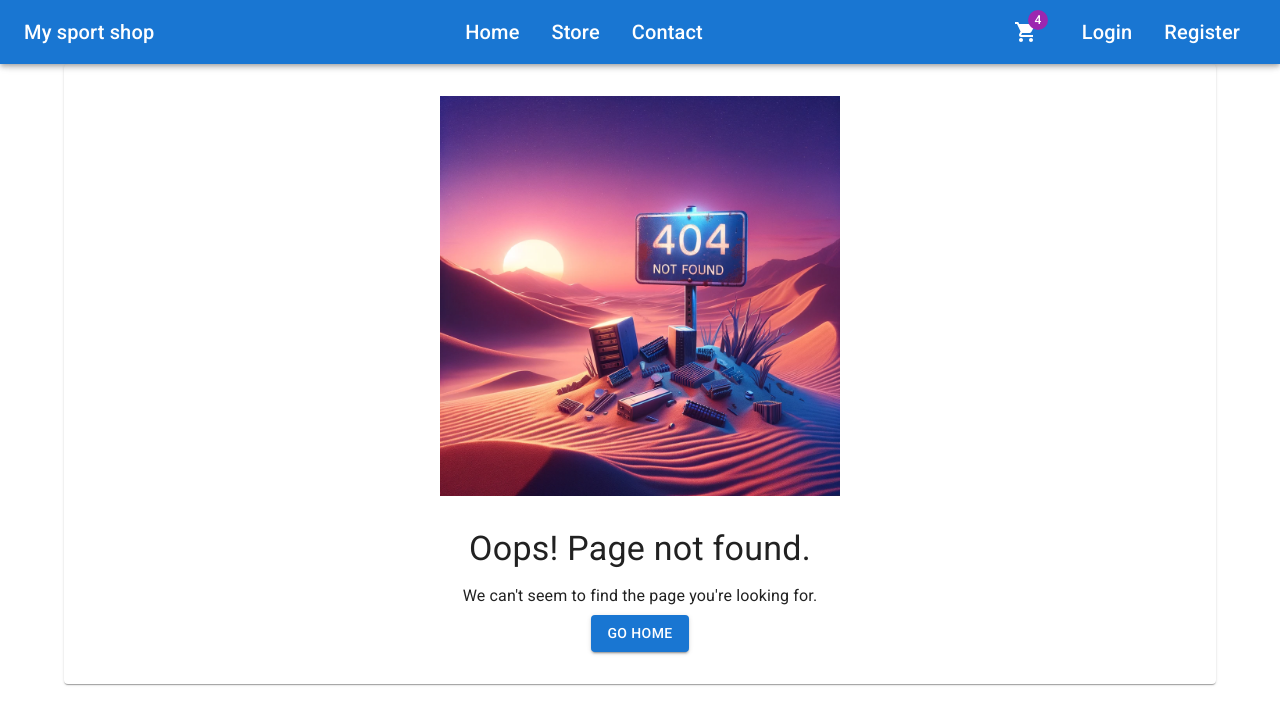
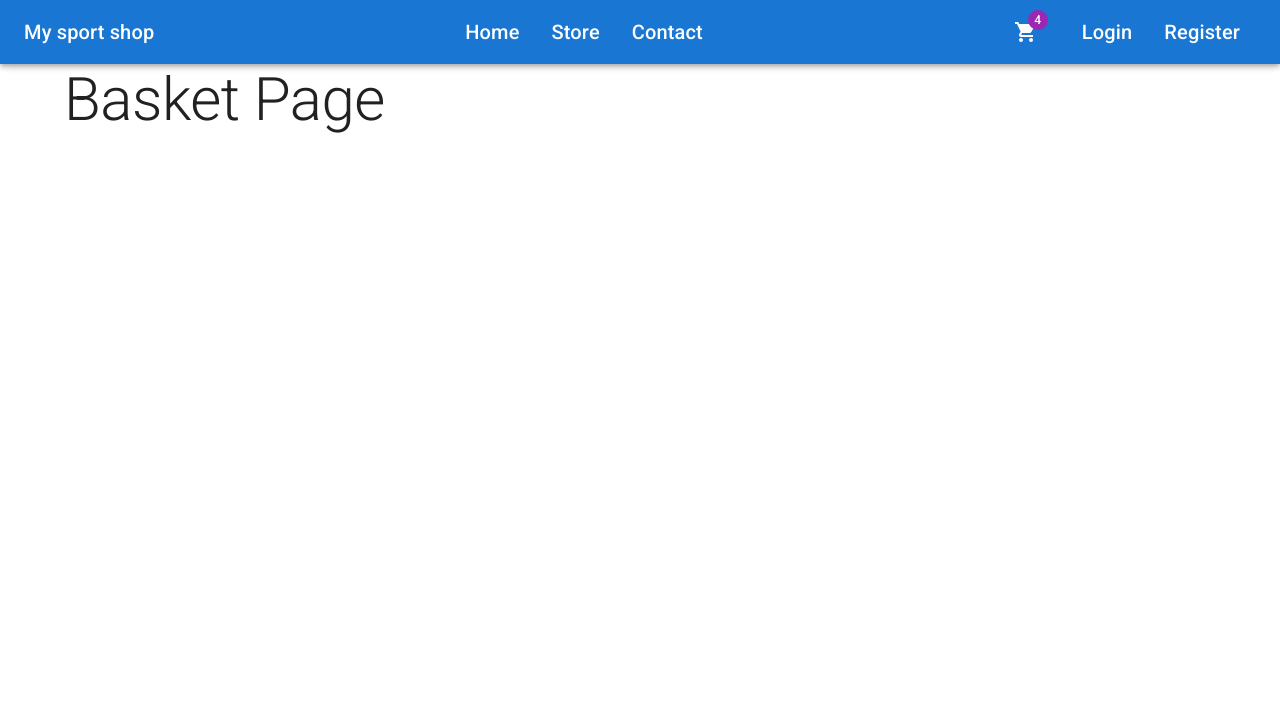
Before and after one commit to mbie95/SportShop, a React (Vite) app in the folder sportshopclient/: page /basket in a window 1280 px wide. Before the commit this address led to /not-found. Shown: the top 724 px of the page. Built offline with nearby package versions, Linux system fonts and the light colour scheme.

Commit message:
Create BasketPage

```diff
--- a/sportshopclient/src/app/layout/Header.tsx
+++ b/sportshopclient/src/app/layout/Header.tsx
@@ -1,6 +1,6 @@
 import { AppBar, Badge, Box, IconButton, List, ListItem, Toolbar, Typography } from "@mui/material";
 import { ShoppingCart } from "@mui/icons-material";
-import { NavLink } from "react-router-dom";
+import { Link, NavLink } from "react-router-dom";
 
 const navLinks = [
     {title: 'Home', path: '/'},
@@ -45,7 +45,7 @@ export default function Header() {
                     ))}
                 </List>
                 <Box sx={{display: "flex", alignItems: "center"}}>
-                    <IconButton size='large' edge='start' color='inherit' sx={{mr:2}}>
+                    <IconButton component={Link} to='/basket' size='large' edge='start' color='inherit' sx={{mr:2}}>
                         <Badge badgeContent="4" color="secondary">
                             <ShoppingCart/>
                         </Badge>
--- a/sportshopclient/src/app/router/Routes.tsx
+++ b/sportshopclient/src/app/router/Routes.tsx
@@ -4,6 +4,7 @@ import HomePage from "../../features/home/HomePage";
 import Catalog from "../../features/catalog/Catalog";
 import ContactPage from "../../features/contact/ContactPage";
 import ProductDetails from "../../features/catalog/ProductDetails";
+import BasketPage from "../../features/basket/BasketPage";
 import NotFound from "../errors/NotFoundError";
 import ServerError from "../errors/ServerError";
 
@@ -16,6 +17,7 @@ export const router = createBrowserRouter ([
             {path:'store', element:<Catalog/>},
             {path:'store/:id', element:<ProductDetails/>},
             {path:'contact', element:<ContactPage/>},
+            {path:'basket', element:<BasketPage/>},
             {path:'not-found', element:<NotFound/>},
             {path:'server-error', element:<ServerError/>},
             {path:'*', element:<Navigate replace to='/not-found'/>}
--- /dev/null
+++ b/sportshopclient/src/features/basket/BasketPage.tsx
@@ -0,0 +1,7 @@
+import { Typography } from "@mui/material";
+
+export default function BasketPage() {
+    return (
+        <Typography variant='h2'>Basket Page</Typography>
+    )
+}
```
